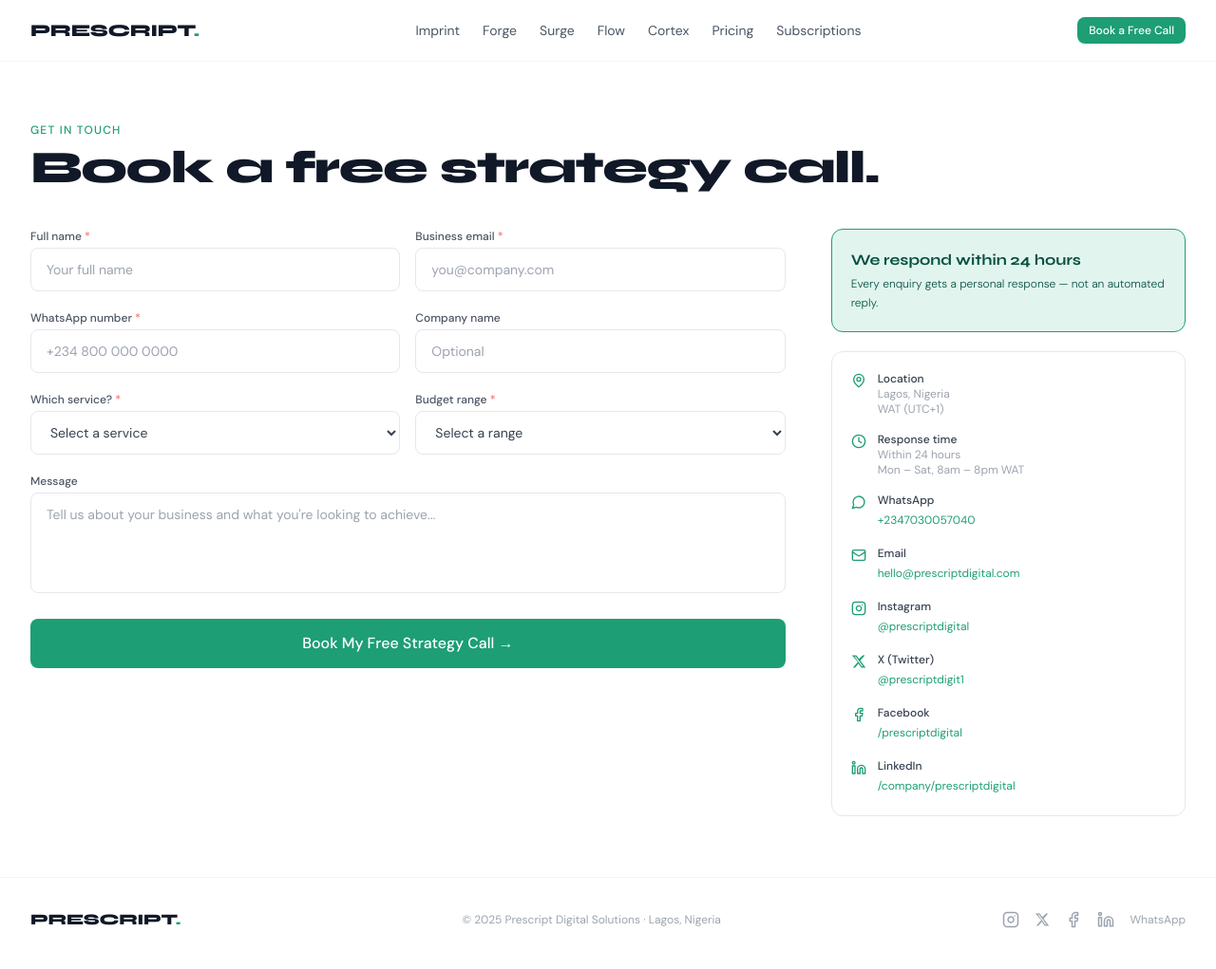
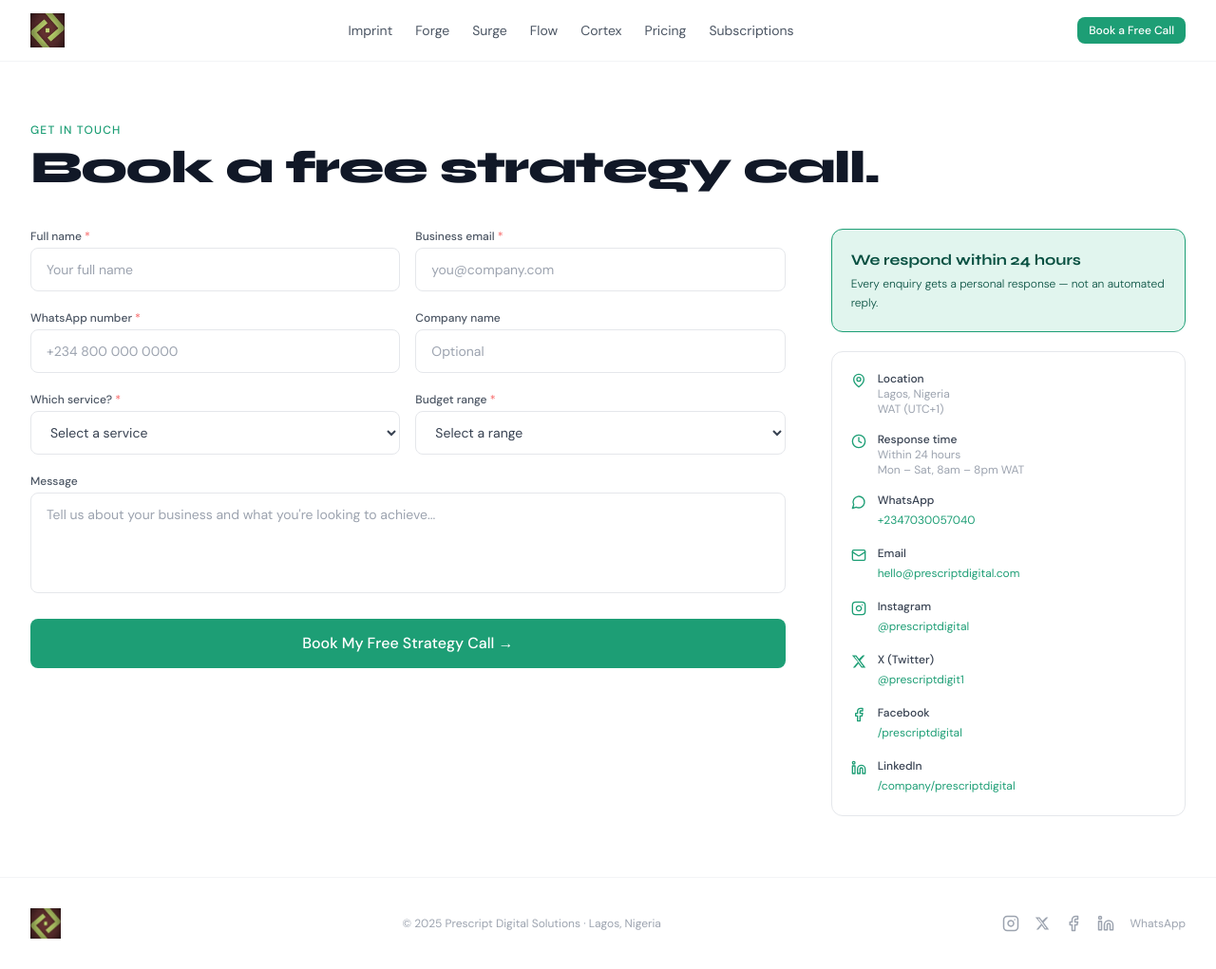
Before and after one commit to prescriptdigital-hub/prescript-website, a Next.js app: page /contact in a window 1280 px wide. Shown: the whole page at 95% size. Built offline with nearby package versions, Linux system fonts and the light colour scheme.

Commit message:
Add logo to Navbar and Footer

```diff
--- a/src/components/layout/Footer.tsx
+++ b/src/components/layout/Footer.tsx
@@ -1,4 +1,5 @@
 import Link from 'next/link'
+import Image from 'next/image'
 import { Instagram, Linkedin, Facebook } from 'lucide-react'
 import { COMPANY_INFO } from '@/lib/constants'
 
@@ -17,8 +18,14 @@ export default function Footer() {
       <div className="max-w-7xl mx-auto px-4 sm:px-6 lg:px-8 py-8">
         <div className="flex flex-col md:flex-row items-center justify-between gap-4">
           {/* Logo */}
-          <Link href="/" className="font-syne font-extrabold text-base tracking-tight text-gray-900">
-            PRESCRIPT<span className="text-prescript-green">.</span>
+          <Link href="/" className="flex items-center">
+            <Image
+              src="/prescriptcreatives_logo.png"
+              alt="Prescript Digital Solutions"
+              width={120}
+              height={36}
+              className="h-8 w-auto object-contain"
+            />
           </Link>
 
           {/* Copyright */}
--- a/src/components/layout/Navbar.tsx
+++ b/src/components/layout/Navbar.tsx
@@ -2,6 +2,7 @@
 
 import { useState } from 'react'
 import Link from 'next/link'
+import Image from 'next/image'
 import { usePathname } from 'next/navigation'
 import { motion, AnimatePresence } from 'framer-motion'
 import { Menu, X } from 'lucide-react'
@@ -27,8 +28,15 @@ export default function Navbar() {
       <div className="max-w-7xl mx-auto px-4 sm:px-6 lg:px-8">
         <div className="flex items-center justify-between h-16">
           {/* Logo */}
-          <Link href="/" className="font-syne font-extrabold text-lg tracking-tight text-gray-900">
-            PRESCRIPT<span className="text-prescript-green">.</span>
+          <Link href="/" className="flex items-center">
+            <Image
+              src="/prescriptcreatives_logo.png"
+              alt="Prescript Digital Solutions"
+              width={140}
+              height={40}
+              className="h-9 w-auto object-contain"
+              priority
+            />
           </Link>
 
           {/* Desktop nav */}
```
Also changed, not shown: public/prescriptcreatives_logo.png (added), public/prescriptdigital_logo.jpg (added), 21 other files (tests, documents, lock files or other folders).
